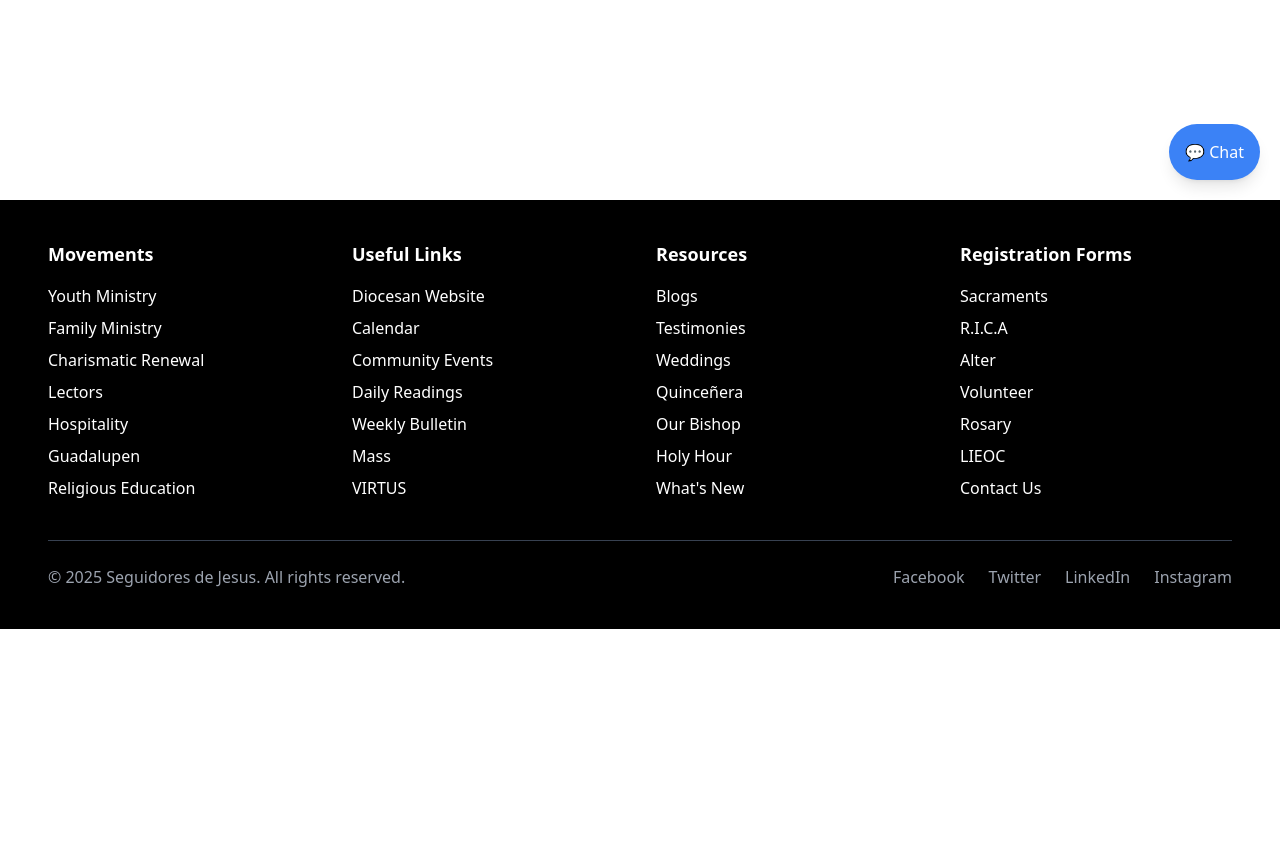
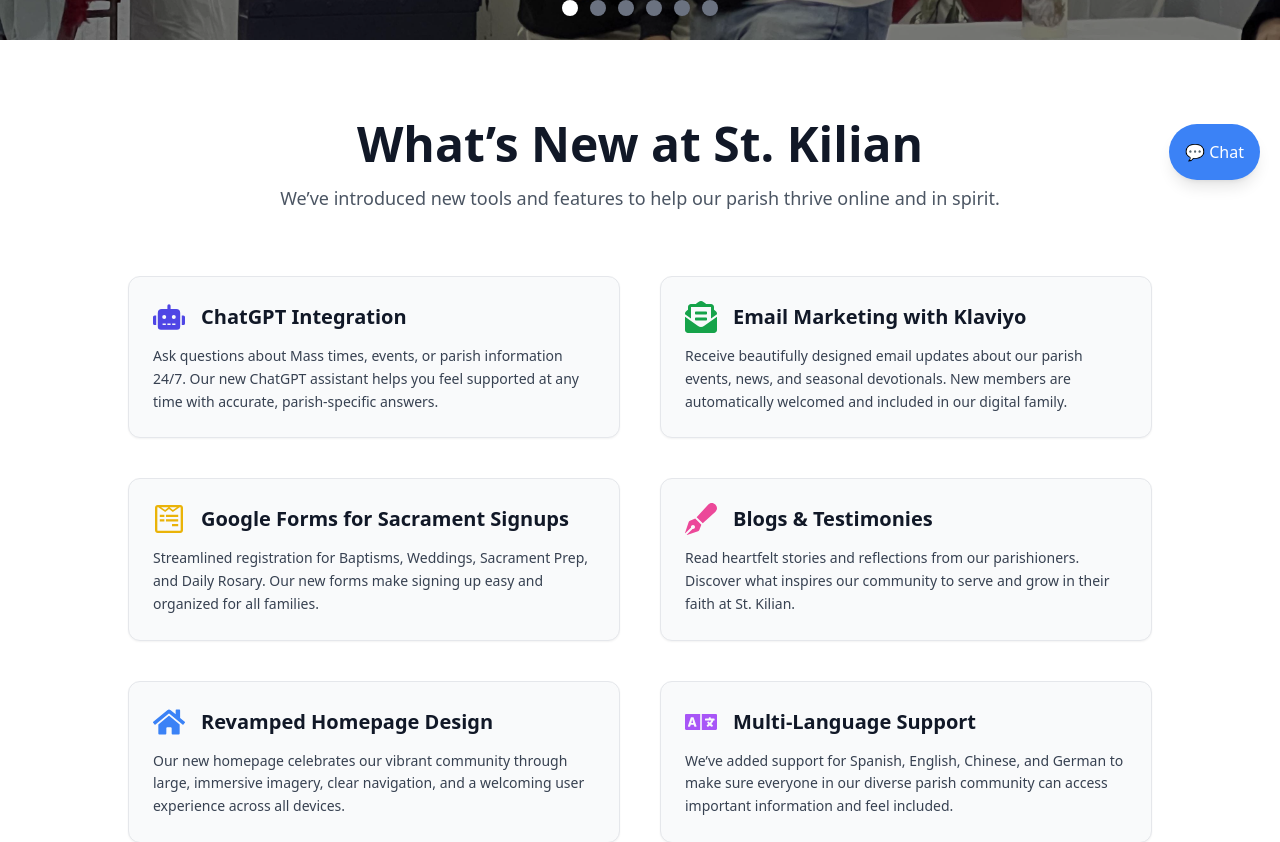
Before and after one commit to martinezjf2/stkilian-spanish-ministry, a Next.js app: page /whats-new in a window 1280 px wide. Before the commit this address had no page. Shown: the part 600-1442 px from the top of the page. Before the commit the page ends 1229 px from the top, so only its background shows below. Built offline with nearby package versions, Linux system fonts and the light colour scheme.

Commit message:
added new links on footer, and added new page, describing the new features that the application has and the benefit it will have for the parishioners

```diff
--- a/components/global/Footer.js
+++ b/components/global/Footer.js
@@ -147,7 +147,7 @@ export default function Footer() {
                 {/* Make sure to add a page for both youth and adult holy hours */}
               </li>
               <li>
-                <Link href="#" className="hover:underline">
+                <Link href="/whats-new" className="hover:underline">
                   What's New
                 </Link>
               </li>
--- /dev/null
+++ b/pages/whats-new.js
@@ -0,0 +1,125 @@
+// pages/whats-new.js
+import Head from "next/head";
+import FullImageJumbotron from "@/components/global/FullImageJumbotron";
+// import NewHere from "@/components/partial/NewHere";
+
+import {
+  FaRobot,
+  FaEnvelopeOpenText,
+  FaWpforms,
+  FaPenFancy,
+  FaHome,
+  FaLanguage,
+  FaBible,
+  FaMailBulk,
+} from "react-icons/fa";
+import NewsletterCTA from "@/components/global/NewsletterCTA";
+
+const updates = [
+  {
+    icon: <FaRobot className="text-indigo-600 w-8 h-8" />,
+    title: "ChatGPT Integration",
+    description:
+      "Ask questions about Mass times, events, or parish information 24/7. Our new ChatGPT assistant helps you feel supported at any time with accurate, parish-specific answers.",
+  },
+  {
+    icon: <FaEnvelopeOpenText className="text-green-600 w-8 h-8" />,
+    title: "Email Marketing with Klaviyo",
+    description:
+      "Receive beautifully designed email updates about our parish events, news, and seasonal devotionals. New members are automatically welcomed and included in our digital family.",
+  },
+  {
+    icon: <FaWpforms className="text-yellow-500 w-8 h-8" />,
+    title: "Google Forms for Sacrament Signups",
+    description:
+      "Streamlined registration for Baptisms, Weddings, Sacrament Prep, and Daily Rosary. Our new forms make signing up easy and organized for all families.",
+  },
+  {
+    icon: <FaPenFancy className="text-pink-500 w-8 h-8" />,
+    title: "Blogs & Testimonies",
+    description:
+      "Read heartfelt stories and reflections from our parishioners. Discover what inspires our community to serve and grow in their faith at St. Kilian.",
+  },
+  {
+    icon: <FaHome className="text-blue-500 w-8 h-8" />,
+    title: "Revamped Homepage Design",
+    description:
+      "Our new homepage celebrates our vibrant community through large, immersive imagery, clear navigation, and a welcoming user experience across all devices.",
+  },
+  {
+    icon: <FaLanguage className="text-purple-500 w-8 h-8" />,
+    title: "Multi-Language Support",
+    description:
+      "We’ve added support for Spanish, English, Chinese, and German to make sure everyone in our diverse parish community can access important information and feel included.",
+  },
+  {
+    icon: <FaBible className="text-red-600 w-8 h-8" />,
+    title: "Daily Gospel with Audio",
+    description:
+      "Stay nourished spiritually with our new Daily Gospel feature. Each day includes the Gospel reading in text and audio format, so everyone—readers and listeners alike—can reflect on God’s Word.",
+  },
+  {
+    icon: <FaMailBulk className="text-emerald-600 w-8 h-8" />,
+    title: "Integrated Parish Email Support",
+    description:
+      "Need personalized help? You can now submit questions directly through our site using Email.js, and an expert from our parish will reach out with guidance and support.",
+  },
+];
+
+export default function WhatsNewPage() {
+  return (
+    <>
+      <Head>
+        <title>What's New | St. Kilian Spanish Community</title>
+        <meta
+          name="description"
+          content="Explore the latest updates to the St. Kilian Spanish Community website—designed to better serve and engage our parishioners."
+        />
+      </Head>
+
+      <FullImageJumbotron
+        title="Our Latest Innovations"
+        images={[
+          "/images/jovenes/jovenes.jpg",
+          "/images/jovenes/jovenes2.jpg",
+          "/images/jovenes/jovenes3.jpg",
+          "/images/jovenes/jovenes4.jpg",
+          "/images/jovenes/jovenes5.jpg",
+          "/images/jovenes/jovenes6.jpg",
+        ]}
+      />
+
+      <section className="bg-white py-20 px-4 sm:px-6 lg:px-8">
+        <div className="max-w-4xl mx-auto text-center mb-16">
+          <h1 className="text-4xl sm:text-5xl font-extrabold text-gray-900 leading-tight">
+            What’s New at St. Kilian
+          </h1>
+          <p className="mt-4 text-lg text-gray-600">
+            We’ve introduced new tools and features to help our parish thrive
+            online and in spirit.
+          </p>
+        </div>
+
+        <div className="max-w-5xl mx-auto grid gap-10 md:grid-cols-2">
+          {updates.map((item, index) => (
+            <div
+              key={index}
+              className="bg-gray-50 rounded-xl border border-gray-200 p-6 shadow-sm hover:shadow-md transition"
+            >
+              <div className="flex items-center space-x-4">
+                {item.icon}
+                <h2 className="text-xl font-semibold text-gray-900">
+                  {item.title}
+                </h2>
+              </div>
+              <p className="mt-3 text-gray-700 text-sm leading-relaxed">
+                {item.description}
+              </p>
+            </div>
+          ))}
+        </div>
+      </section>
+      <NewsletterCTA />
+    </>
+  );
+}
```
